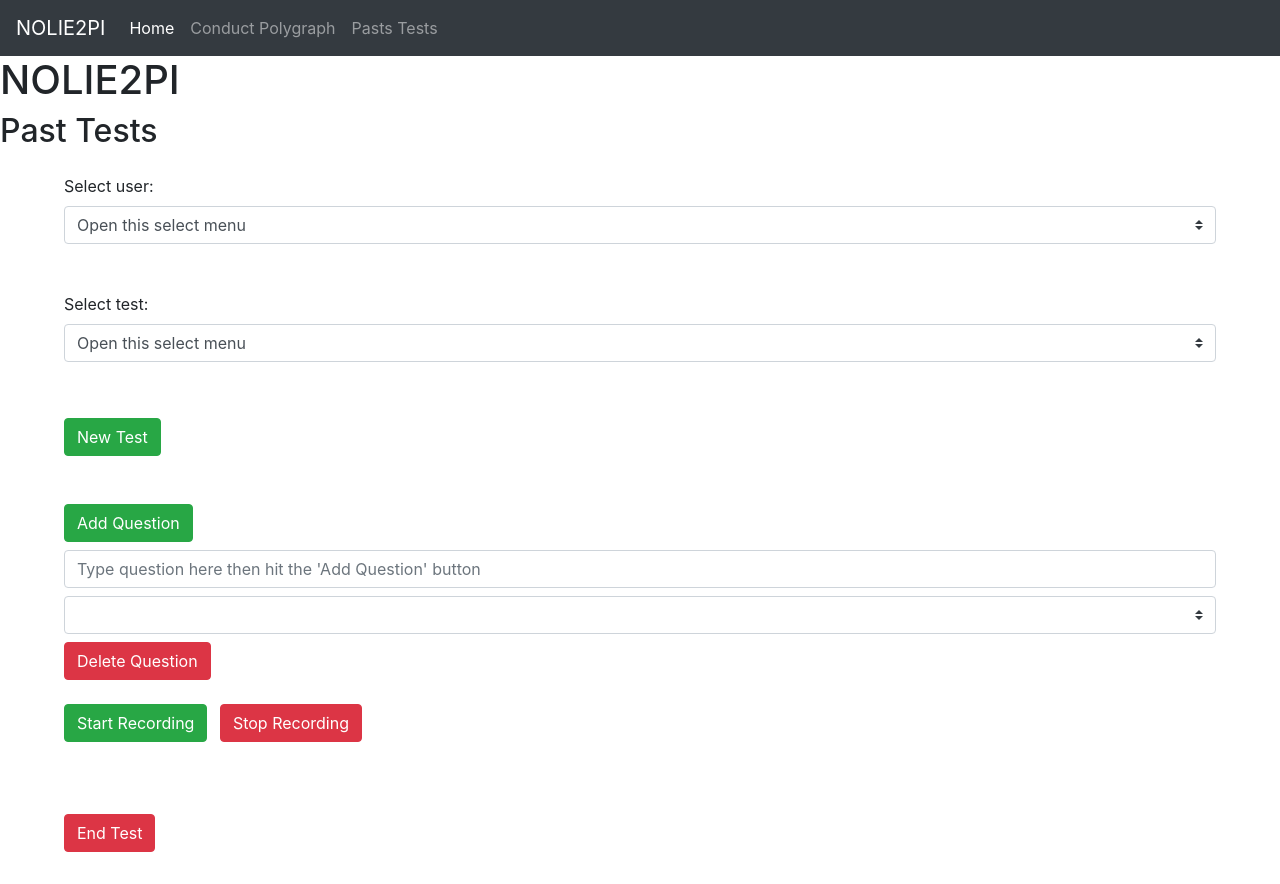
After one commit to JBourds/NOLIE2PI, a Flask app: template app/templates/tests.html in a window 1280 px wide. The commit adds this page. Run offline with Flask 2, Linux system fonts and the light colour scheme; the template is opened without the code that fills it, so the values that code supplies are empty; some libraries are stand-ins or nearby versions.

Commit message:
Trying to figure out how to pass a JSON object to the tests.html page and provide access to all old tests.

```diff
--- a/app/app.py
+++ b/app/app.py
@@ -1,25 +1,132 @@
+from chartjs import *
+from constants import *
+from database import *
 from flask import Flask, render_template, request
 from flask_bootstrap import Bootstrap
-from chartjs import *
+import json
 # from lib.max30102 import *
 # from lib.grove.grove import *
-from led_controls import *
-from database import *
-from constants import *
+import time
+
 app = Flask(__name__)
 Bootstrap(app)
 
 @app.route("/", methods=["GET"])
 def home():
-    return render_template("index.html", name="Jordan Bourdeau")
+    return render_template("index.html", timestamp = time.time(), name="Jordan Bourdeau")
 
-@app.route("/test", methods=["GET"])
+@app.route("/polygraph", methods=["GET"])
 def polygraph():
     # Initialize the database
     database = Database(DATABSE_USER, DATABASE_PASSWORD, DATABASE_HOST, DATABASE_PORT, DATABASE_NAME)
     database.cur.execute("SELECT user_id, name FROM Users")
     user_records = database.cur.fetchall()
-    return render_template("test.html", users=user_records, name="Jordan Bourdeau")
+
+    return render_template("polygraph.html", users=user_records, timestamp = time.time(), name="Jordan Bourdeau")
+
+@app.route("/tests", methods=["GET"])
+def tests():
+    # Initialize the database
+    database = Database(DATABSE_USER, DATABASE_PASSWORD, DATABASE_HOST, DATABASE_PORT, DATABASE_NAME)
+    tests = fetch_tests(database)
+    return render_template("polygraph.html", tests=tests, timestamp=time.time(), name="Jordan Bourdeau")
+
+# This function takes in a connection to a database and fetches all the records in a JSON format
+# users { key: user_id
+#   tests: { [ key: test_id
+#       date: ""
+#       questions: { key: question_id [
+#                   text: ""
+#                   pass: ""
+#                   gsr_data: { key: gsr_id
+#                       reading: "", timestamp: ""
+#                   }
+#                   hr_data: { key: gsr_id
+#                       reading: "", timestamp: ""
+#                   }
+#                   bp_data: { key: gsr_id
+#                       reading: "", timestamp: ""
+#                   }
+#       ]}
+#   ]}
+# }
+def fetch_tests(db_connection):
+    # Select all users
+    db_connection.cur.execute("SELECT user_id, name FROM Users")
+    user_records = db_connection.cur.fetchall()
+
+    # create dictionary to store user data
+    users = {}
+
+    # loop through user records
+    for user_record in user_records:
+        user_id = user_record[0]
+        user_name = user_record[1]
+
+        # retrieve tests for this user
+        db_connection.cur.execute("SELECT test_id, date FROM Tests WHERE user_id = ?", (user_id,))
+        test_records = db_connection.cur.fetchall()
+
+        # create dictionary to store test data
+        tests = {}
+
+        # loop through test records
+        for test_record in test_records:
+            test_id = test_record[0]
+            test_date = test_record[2]
+
+            # retrieve questions for this test
+            db_connection.cur.execute("SELECT question_id, question, pass FROM Questions WHERE test_id = ?", (test_id,))
+            question_records = db_connection.cur.fetchall()
+
+            # create list to store question data
+            questions = []
+
+            # loop through question records
+            for question_record in question_records:
+                question_id = question_record[0]
+                question_text = question_record[2]
+                question_pass = question_record[3]
+
+                # retrieve data for this question
+                db_connection.cur.execute("SELECT reading, timestamp FROM GSR_Data WHERE question_id = ?", (question_id,))
+                gsr_records = db_connection.cur.fetchall()
+
+                db_connection.cur.execute("SELECT reading, timestamp FROM HR_Data WHERE question_id = ?", (question_id,))
+                hr_records = db_connection.cur.fetchall()
+
+                db_connection.cur.execute("SELECT reading, timestamp FROM BP_Data WHERE question_id = ?", (question_id,))
+                bp_records = db_connection.cur.fetchall()
+
+                # create dictionary to store question data and data records
+                question_data = {
+                    "text": question_text,
+                    "pass": question_pass,
+                    "gsr_data": [{"reading": gsr_record[2], "timestamp": str(gsr_record[3])} for gsr_record in
+                                 gsr_records],
+                    "hr_data": [{"reading": hr_record[2], "timestamp": str(hr_record[3])} for hr_record in hr_records],
+                    "bp_data": [{"reading": bp_record[2], "timestamp": str(bp_record[3])} for bp_record in bp_records]
+                }
+
+                # add question data to list of questions
+                questions.append(question_data)
+
+            # add test data to dictionary of tests
+            tests[test_id] = {
+                "date": str(test_date),
+                "questions": questions
+            }
+
+        # add user data to dictionary of users
+        users[user_id] = {
+            "name": user_name,
+            "tests": tests
+        }
+
+        # convert data to JSON
+        data = json.dumps(users)
+
+        return data
 
 if __name__ == '__main__':
     app.run(host='0.0.0.0', debug=True)
--- a/app/static/css/custom.css
+++ b/app/static/css/custom.css
@@ -1,40 +1,4 @@
-body {
-    padding: 5%;
-    margin: 5%;
-    background-color: #202020;
+section {
+    margin: 2.5%;
+    padding: 0% 2.5% 0% 2.5%;
 }
-h1 {
-    color: #F3110C;
-    text-align: center;
-}
-form {
-    margin: auto;
-    background-color: white;
-    padding: 5%;
-    text-align: center;
-    border: .1em double #F3110C;
-}
-input {
-    margin-top: 10%;
-    margin-bottom: 2.5%;
-    width: 25%;
-    height: 2em;
-}
-button {
-    margin: auto;
-    padding: 1.5%;
-    background-color: #F3110C;
-    color: white;
-    display: block;
-    margin-bottom: 1.5%;
-}
-#decimal {
-    text-align: center;
-    text-decoration: underline;
-    font-weight: bold;
-    color: #F3110C;
-    font-size: 2em;
-    background-color: white;
-    padding: 2.5%;
-    border: .1em double #F3110C;
-}
--- a/app/templates/base.html
+++ b/app/templates/base.html
@@ -5,6 +5,7 @@
         <meta name="viewport" content="width=device-width, initial-scale=1, shrink-to-fit=no">
         <title>{% block title %}{% endblock %}</title>
         <link rel="stylesheet" href="https://cdn.jsdelivr.net/npm/bootstrap@4.3.1/dist/css/bootstrap.min.css" integrity="sha384-ggOyR0iXCbMQv3Xipma34MD+dH/1fQ784/j6cY/iJTQUOhcWr7x9JvoRxT2MZw1T" crossorigin="anonymous">
+        <link rel="stylesheet" href="{{ url_for('static', filename='css/custom.css') }}?version={{ timestamp }}">
     </head>
     <body>
         <nav class="navbar navbar-expand-lg navbar-dark bg-dark">
@@ -19,7 +20,10 @@
                 <a class="nav-link" href="/">Home <span class="sr-only">(current)</span></a>
               </li>
               <li class="nav-item">
-                <a class="nav-link" href="test">Polygraph Test</a>
+                <a class="nav-link" href="polygraph">Conduct Polygraph</a>
+              </li>
+                <li class="nav-item">
+                <a class="nav-link" href="tests">Pasts Tests</a>
               </li>
             </ul>
           </div>
--- /dev/null
+++ b/app/templates/tests.html
@@ -0,0 +1,47 @@
+{% extends "base.html" %}
+{% block title %}
+Past Tests
+{% endblock %}
+
+{% block content %}
+<h2 class="mb-3">Past Tests</h2>
+<section id="select-user" class="my-4">
+  <p class="mb-2">Select user:</p>
+  <select class="custom-select mb-4">
+    <option selected>Open this select menu</option>
+    {% for user_id in tests.users %}
+      <option value="{{ user_id }}">{{ tests.user_id.name }}</option>
+    {% endfor %}
+  </select>
+</section>
+
+<section id="select-test" class="my-4">
+  <p class="mb-2">Select test:</p>
+  <select class="custom-select mb-4">
+    <option selected>Open this select menu</option>
+    {% for user in users %}
+      <option value="{{ user[0] }}">{{ user[1] }}</option>
+    {% endfor %}
+  </select>
+</section>
+
+<section id="test">
+  <button id="new-test" class="btn btn-success mr-2 mb-4">New Test</button>
+
+  <div id="questions" class="my-4">
+    <button id="add-question" class="btn btn-success mr-2">Add Question</button>
+    <input type="text" id="new-question" placeholder="Type question here then hit the 'Add Question' button" class="form-control mt-2 mr-2">
+    <select id="select-question" class="custom-select mt-2 mr-2"></select>
+    <button id="delete-question" class="btn mt-2 btn-danger">Delete Question</button>
+  </div>
+
+  <button id="start-recording" class="btn btn-success mr-2 mb-4">Start Recording</button>
+  <button id="stop-recording" class="btn btn-danger mr-2 mb-4">Stop Recording</button>
+  <div id="gsr-data" class="my-4"></div>
+  <div id="bp-data" class="my-4"></div>
+  <div id="hr-data" class="my-4"></div>
+
+  <button id="end-test" class="btn btn-danger mt-4">End Test</button>
+</section>
+
+{% endblock %}
```
Also changed, not shown: app/templates/polygraph.html (added, +37 -0 lines), app/templates/test.html (deleted, +0 -15 lines).
